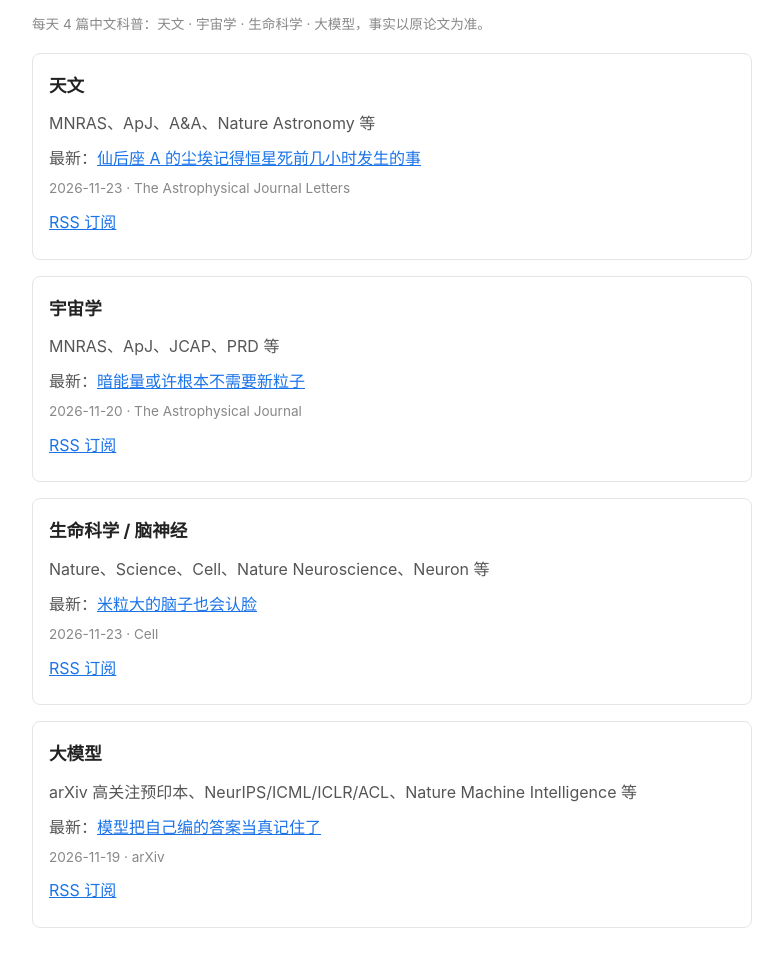
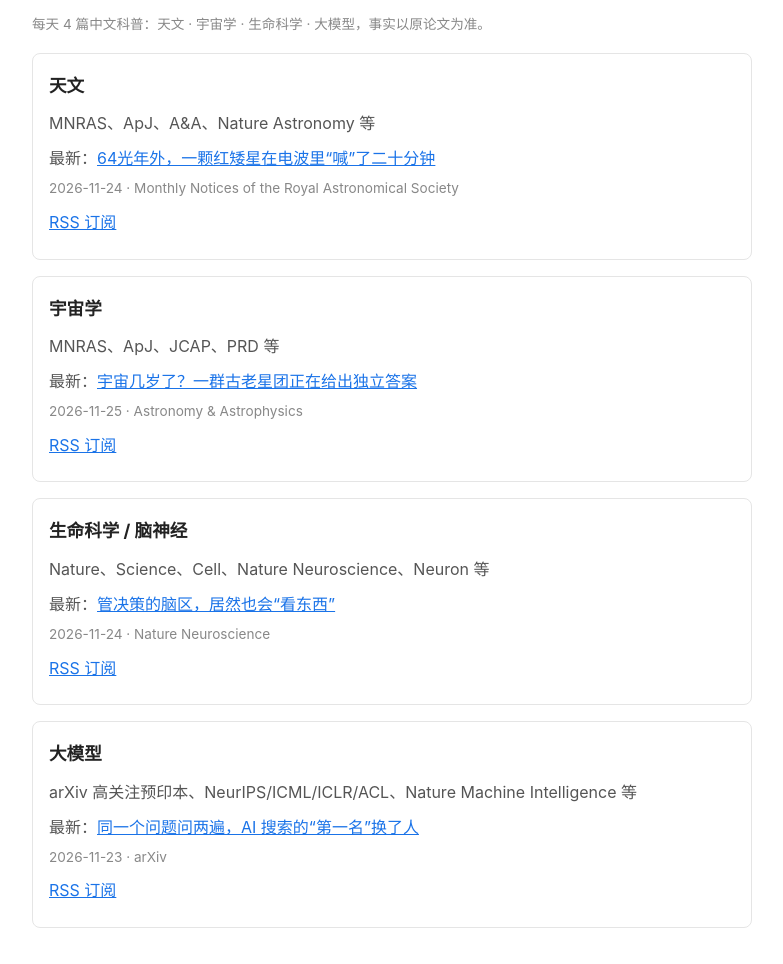
Before and after one commit to 123hurray/digest, a plain HTML site: page index.html in a window 1280 px wide. Shown: the part 78-1042 px from the top of the page, without its empty margins (248-1031 px from the left). Drawn offline with Linux system fonts and the light colour scheme.

Commit message:
digest: index.html

```diff
--- a/index.html
+++ b/index.html
@@ -17,9 +17,9 @@ a { color: #1a73e8; }
 <body>
 <h1>每日科学论文科普速递</h1>
 <p class="meta">每天 4 篇中文科普：天文 · 宇宙学 · 生命科学 · 大模型，事实以原论文为准。</p>
-<div class="track"><h2>天文</h2><p>MNRAS、ApJ、A&A、Nature Astronomy 等</p><p>最新：<a href="/home/hatch/workspace/astro-daily/astro/2026-11-24-astro.html">仙后座 A 的尘埃记得恒星死前几小时发生的事</a><br><span class="meta">2026-11-23 · The Astrophysical Journal Letters</span></p><p><a href="/home/hatch/workspace/astro-daily/astro/rss.xml">RSS 订阅</a></p></div>
-<div class="track"><h2>宇宙学</h2><p>MNRAS、ApJ、JCAP、PRD 等</p><p>最新：<a href="/home/hatch/workspace/astro-daily/cosmo/2026-11-24-cosmo.html">暗能量或许根本不需要新粒子</a><br><span class="meta">2026-11-20 · The Astrophysical Journal</span></p><p><a href="/home/hatch/workspace/astro-daily/cosmo/rss.xml">RSS 订阅</a></p></div>
-<div class="track"><h2>生命科学 / 脑神经</h2><p>Nature、Science、Cell、Nature Neuroscience、Neuron 等</p><p>最新：<a href="/home/hatch/workspace/astro-daily/life/2026-11-24-life.html">米粒大的脑子也会认脸</a><br><span class="meta">2026-11-23 · Cell</span></p><p><a href="/home/hatch/workspace/astro-daily/life/rss.xml">RSS 订阅</a></p></div>
-<div class="track"><h2>大模型</h2><p>arXiv 高关注预印本、NeurIPS/ICML/ICLR/ACL、Nature Machine Intelligence 等</p><p>最新：<a href="/home/hatch/workspace/astro-daily/llm/2026-11-24-llm.html">模型把自己编的答案当真记住了</a><br><span class="meta">2026-11-19 · arXiv</span></p><p><a href="/home/hatch/workspace/astro-daily/llm/rss.xml">RSS 订阅</a></p></div>
+<div class="track"><h2>天文</h2><p>MNRAS、ApJ、A&A、Nature Astronomy 等</p><p>最新：<a href="/home/hatch/workspace/astro-daily/astro/2026-11-25-astro.html">64光年外，一颗红矮星在电波里“喊”了二十分钟</a><br><span class="meta">2026-11-24 · Monthly Notices of the Royal Astronomical Society</span></p><p><a href="/home/hatch/workspace/astro-daily/astro/rss.xml">RSS 订阅</a></p></div>
+<div class="track"><h2>宇宙学</h2><p>MNRAS、ApJ、JCAP、PRD 等</p><p>最新：<a href="/home/hatch/workspace/astro-daily/cosmo/2026-11-25-cosmo.html">宇宙几岁了？一群古老星团正在给出独立答案</a><br><span class="meta">2026-11-25 · Astronomy &amp; Astrophysics</span></p><p><a href="/home/hatch/workspace/astro-daily/cosmo/rss.xml">RSS 订阅</a></p></div>
+<div class="track"><h2>生命科学 / 脑神经</h2><p>Nature、Science、Cell、Nature Neuroscience、Neuron 等</p><p>最新：<a href="/home/hatch/workspace/astro-daily/life/2026-11-25-life.html">管决策的脑区，居然也会“看东西”</a><br><span class="meta">2026-11-24 · Nature Neuroscience</span></p><p><a href="/home/hatch/workspace/astro-daily/life/rss.xml">RSS 订阅</a></p></div>
+<div class="track"><h2>大模型</h2><p>arXiv 高关注预印本、NeurIPS/ICML/ICLR/ACL、Nature Machine Intelligence 等</p><p>最新：<a href="/home/hatch/workspace/astro-daily/llm/2026-11-25-llm.html">同一个问题问两遍，AI 搜索的“第一名”换了人</a><br><span class="meta">2026-11-23 · arXiv</span></p><p><a href="/home/hatch/workspace/astro-daily/llm/rss.xml">RSS 订阅</a></p></div>
 </body>
 </html>
```
